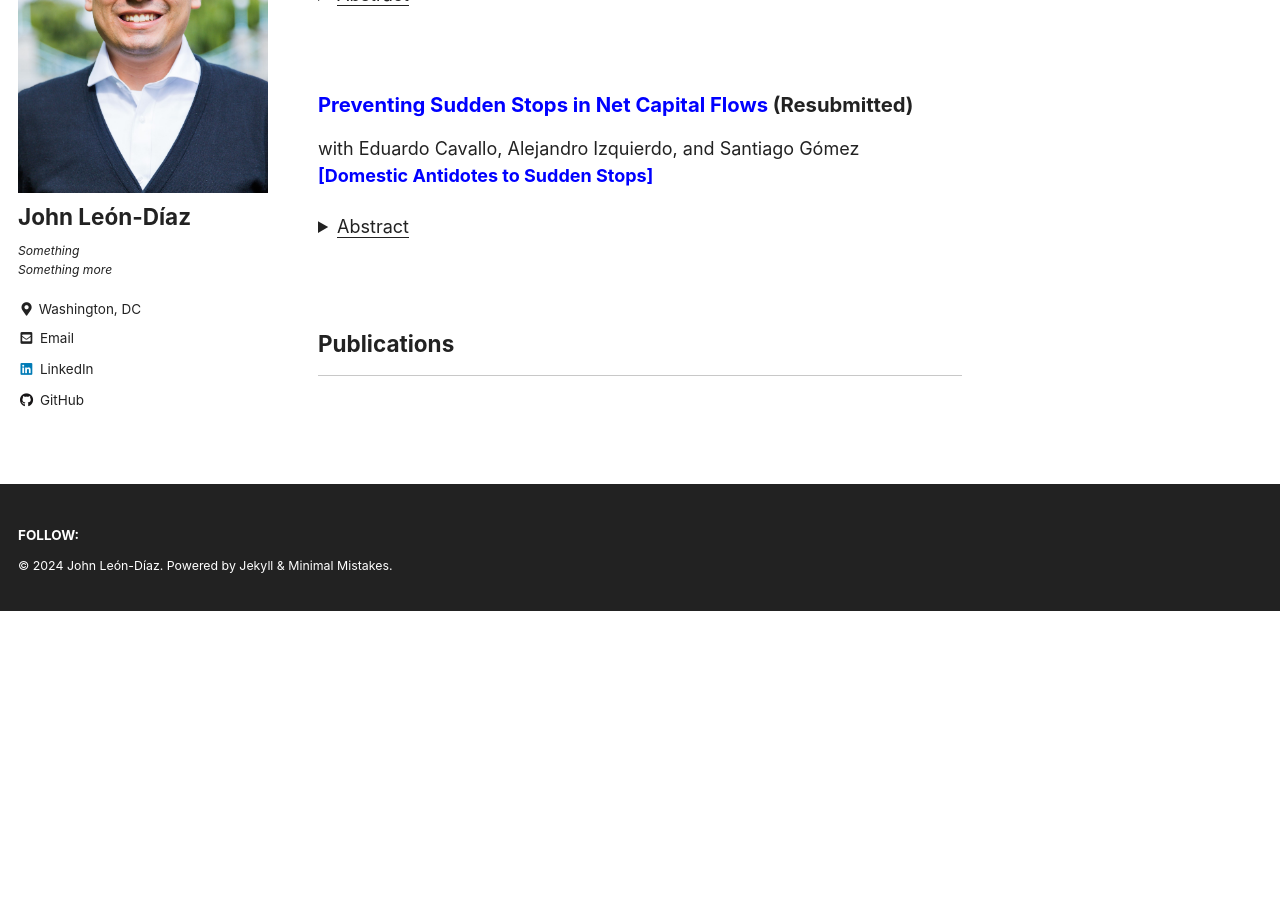
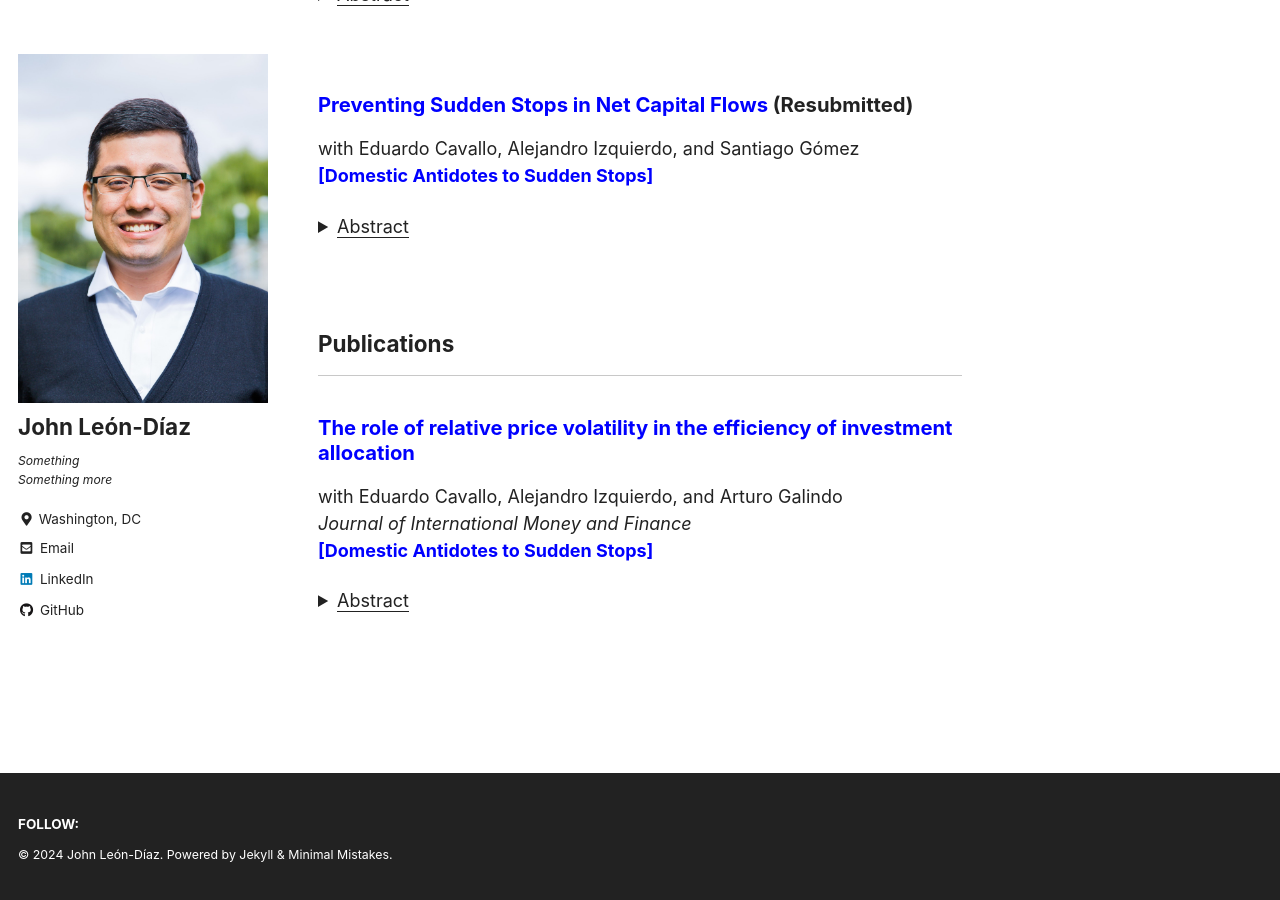
Before and after one commit to jleondia/jleondia.github.io, a Jekyll site: the page built from _pages/research.md, in a window 1280 px wide and 900 px high, scrolled down 565 px. Built offline with Jekyll 4.4.1, drawn with Linux system fonts in a browser that asks for light colours; cached includes are drawn as plain includes; before the commit the page ends 1176 px from its top, so only the background shows below that.

Commit message:
Update research.md

```diff
--- a/_pages/research.md
+++ b/_pages/research.md
@@ -41,3 +41,13 @@ with Eduardo Cavallo, Alejandro Izquierdo, and Santiago Gómez  <br>
 ## Publications <!-- New line here... -->
 
 ---
+
+### [The role of relative price volatility in the efficiency of investment allocation](https://www.sciencedirect.com/science/article/abs/pii/S0261560612001763)
+with Eduardo Cavallo, Alejandro Izquierdo, and Arturo Galindo  <br>
+<i>Journal of International Money and Finance</i> <br>
+  [<b>[Domestic Antidotes to Sudden Stops]</b>](https://publications.iadb.org/en/domestic-antidotes-sudden-stops)
+<details>
+    <summary><u>Abstract</u></summary><p>
+ This paper estimates the impact of relative price volatility on sector-level investment allocation using a panel of 65 countries with data for 26 manufacturing industries over the period 1985–2003. Results indicate that volatility distorts efficient investment allocation in that investment is not necessarily devoted to relatively more productive sectors, especially in emerging market economies that are highly exposed and may lack the necessary institutions to deal with it successfully. This is evidence in support of theories suggesting that relative price volatility provides incentives for entrepreneurs to adopt more “malleable” but less productive production technologies, enabling them to accommodate more easily abrupt and frequent changes in relative prices, but at the cost of using less productive technologies.
+</p>
+</details> <br>
```
